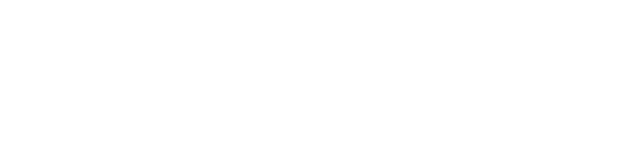
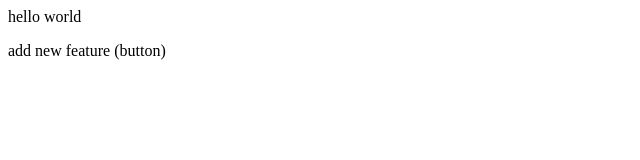
Before and after one commit to ML77129/Fresh-repository-, a plain HTML site: page index.html in a window 1280 px wide. Shown: the whole page, without its empty margins (0-640 px from the left). Drawn offline with Linux system fonts and the light colour scheme.

```diff
--- a/index.html
+++ b/index.html
@@ -1,2 +1,2 @@
-<p></p>
-<p></p>
+<p>hello world</p>
+<p>add new feature (button)</p>
```
